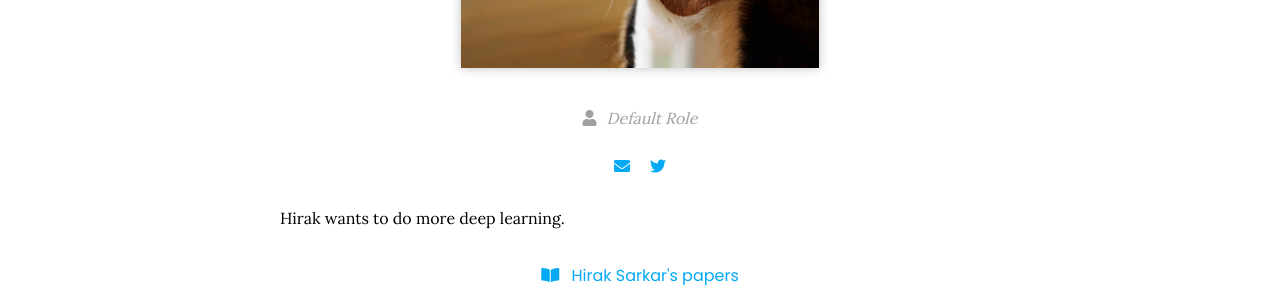
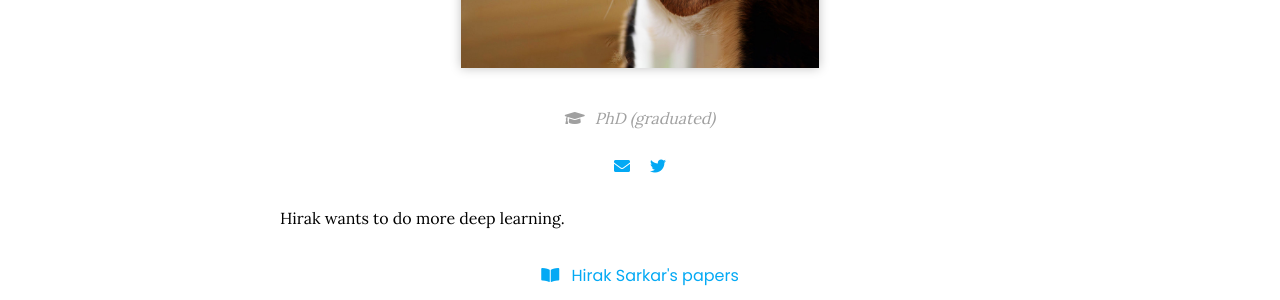
Before and after one commit to COMBINE-lab/combine-lab.github.io, a Jekyll site: the page built from _members/hirak-sarkar.md, in a window 1280 px wide. Shown: the part 489-789 px from the top of the page. Built offline with Jekyll 4.4.1, drawn with Linux system fonts in a browser that asks for light colours; nearby versions of some CDN libraries; some of the changed lines change nothing that is shown.

Commit message:
Update role.html

```diff
--- a/_includes/role.html
+++ b/_includes/role.html
@@ -14,6 +14,11 @@
 {%- if include.type == "phd" -%}
 {%- assign icon = "fas fa-graduation-cap" -%}
 {%- assign text = "PhD Student" -%}
+{%- endif -%}
+
+{%- if include.type == "phd_g" -%}
+{%- assign icon = "fas fa-graduation-cap" -%}
+{%- assign text = "PhD (graduated)" -%}
 {%- endif -%}
 
 {%- if include.type == "undergrad" -%}
```
